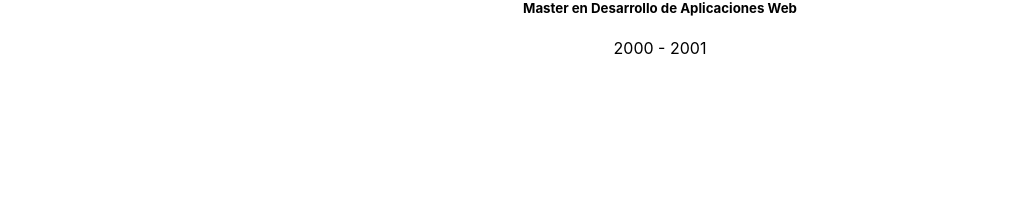
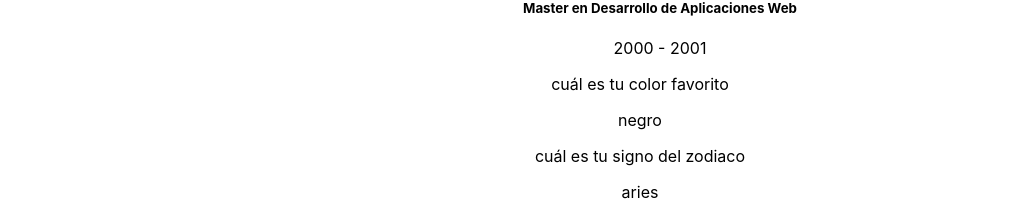
Before and after one commit to sayheylaura/manfred-awesomic-cv, a React (Create React App) app: page / in a window 1280 px wide. Shown: the part 702-917 px from the top of the page, without its empty margins (0-1014 px from the left). Before the commit the page ends 800 px from the top, so only its background shows below. Built offline with nearby package versions, Linux system fonts and the light colour scheme; the HTML template or start-up script is replaced by a standard one.

Commit message:
add questionnaire component, add Q&A section to sample json files as well

```diff
--- a/src/components/Cv/index.js
+++ b/src/components/Cv/index.js
@@ -3,6 +3,7 @@ import PropTypes from "prop-types";
 import Author from "../Author";
 import Experience from "../Experience";
 import Education from "../Education";
+import Questionnaire from "../Questionnaire";
 
 class Cv extends Component {
   render() {
@@ -19,6 +20,7 @@ class Cv extends Component {
         <Author sampleAuthor={sample.author} />
         <Experience sample={sample} />
         <Education sampleEducation={sample.education}/>
+        <Questionnaire sampleQuestionnaire={sample.questionnaire} />
         {/*  - Languages - MiscEducation - Questionnaire */}
 
       </div>
--- /dev/null
+++ b/src/components/Questionnaire/index.js
@@ -0,0 +1,29 @@
+import React, { Component } from 'react';
+import PropTypes from "prop-types";
+
+class Questionnaire extends Component {
+
+  render() {
+    const {sampleQuestionnaire} = this.props;
+    return (
+        <div className="questionnaire__wrapper">
+          {sampleQuestionnaire.map((item, index)=>{
+          return (
+            <div key={index} className="questionnaire__item">
+                <p className="questionnaire__question">
+                    {item.question}
+                </p>
+                <p className="questionnaire__answer">
+                    {item.answer}
+                </p>
+            </div>
+          );
+          })}
+        </div>
+    );
+  }
+}
+Questionnaire.propTypes = {
+  sampleQuestionnaire: PropTypes.array
+};
+export default Questionnaire;
--- a/src/services/sample_2.json
+++ b/src/services/sample_2.json
@@ -94,5 +94,15 @@
     ],
     "miscEducation": [
       "Scrum Master"
+    ],
+    "questionnaire": [
+      {
+        "question": "cuál es tu color favorito",
+        "answer": "negro"
+      },
+      {
+        "question": "cuál es tu signo del zodiaco",
+        "answer": "aries"
+      }
     ]
   }
```
Also changed, not shown: src/services/sample.json (+10 -1 lines).
